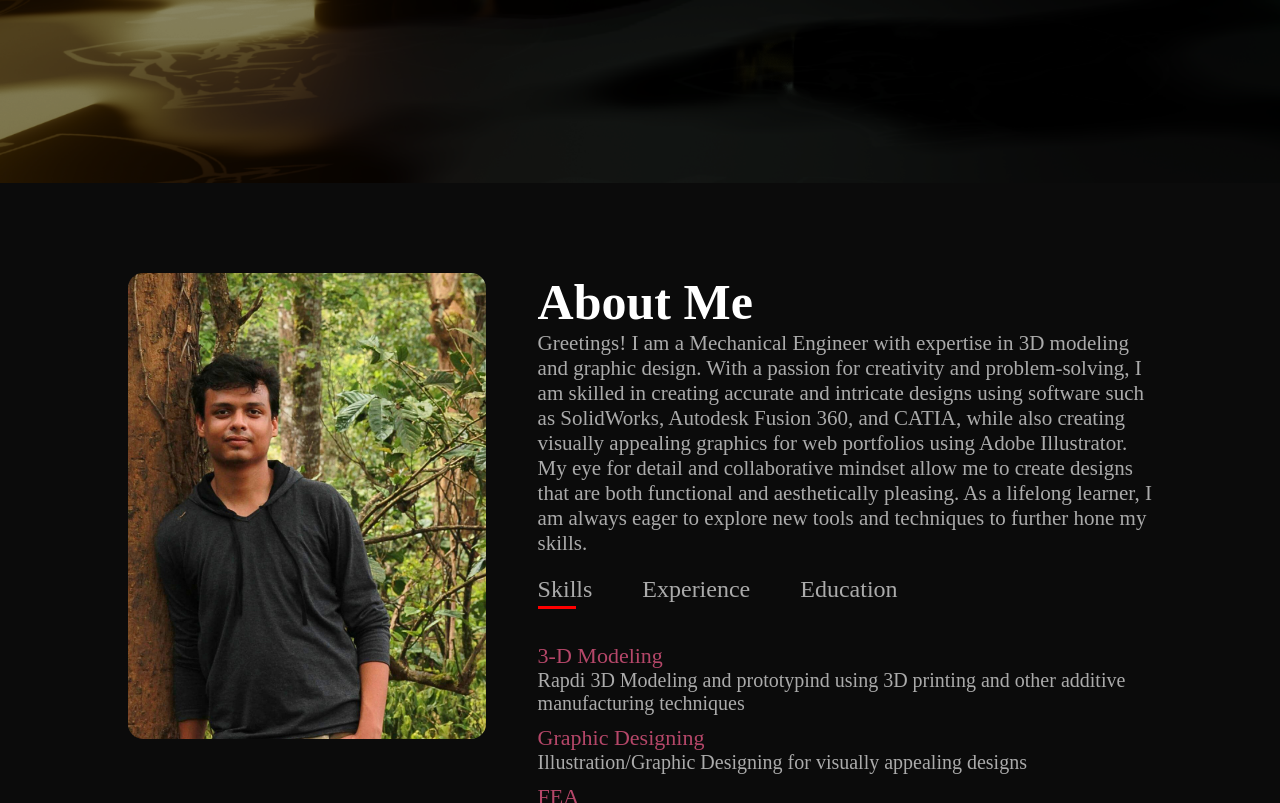
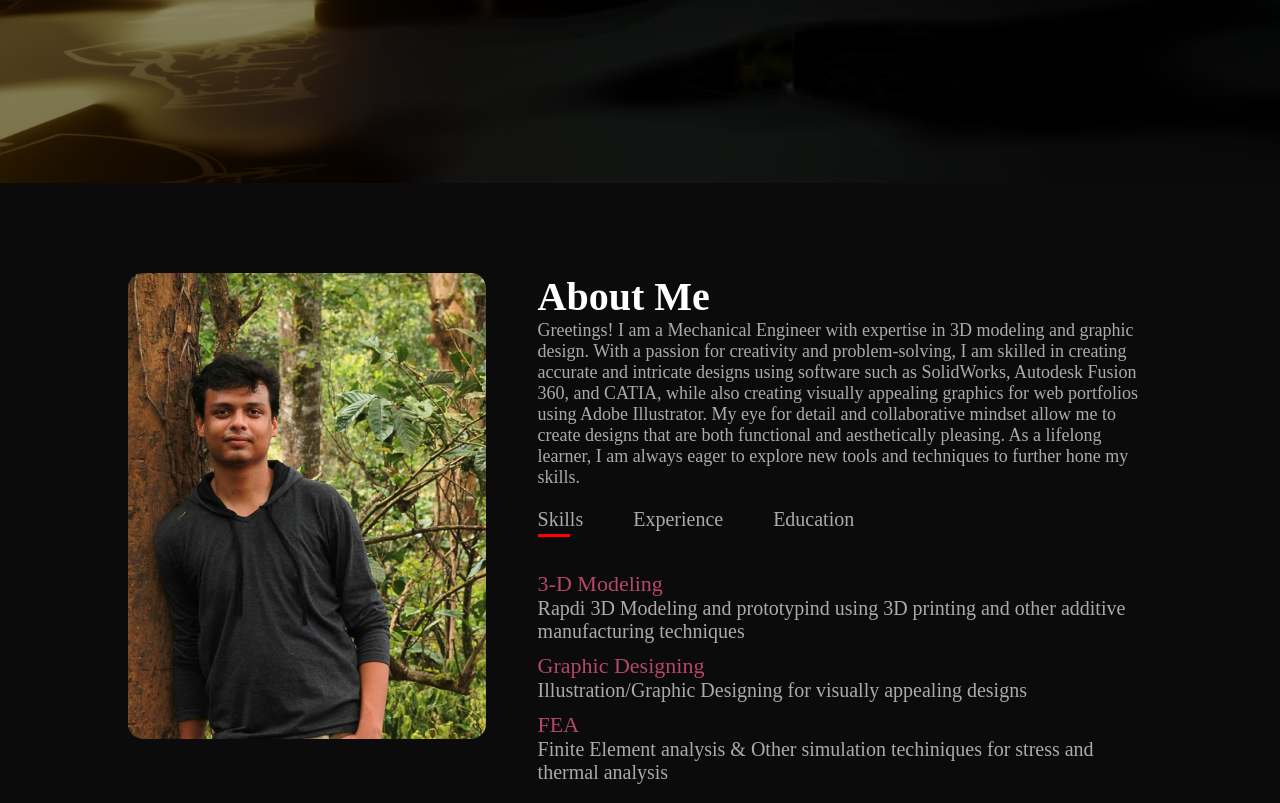
Before and after one commit to amankumarmishra/PORTFOLIO, a plain HTML site: page index.html in a window 1280 px wide. Shown: the part 617-1420 px from the top of the page. Drawn offline with Linux system fonts and the light colour scheme.

Commit message:
fourth commit

```diff
--- a/style.css
+++ b/style.css
@@ -111,7 +111,7 @@ nav ul li a:hover::after{
 }
 
 .subtitle{
-    font-size: 50px;
+    font-size: 40px;
     color: white;
     font-family: 'Times New Roman', Times, serif;
 }
@@ -124,7 +124,7 @@ nav ul li a:hover::after{
 
 .tab-links{
     margin-right: 50px;
-    font-size: 24px;
+    font-size: 20px;
     font-weight: 500;
     cursor: pointer;
     position: relative;
@@ -174,7 +174,7 @@ nav ul li a:hover::after{
 }
 
 .description{
-    font-size: 21px;
+    font-size: 18px;
 }
 /* ----------------Services----------------- */
 
```
